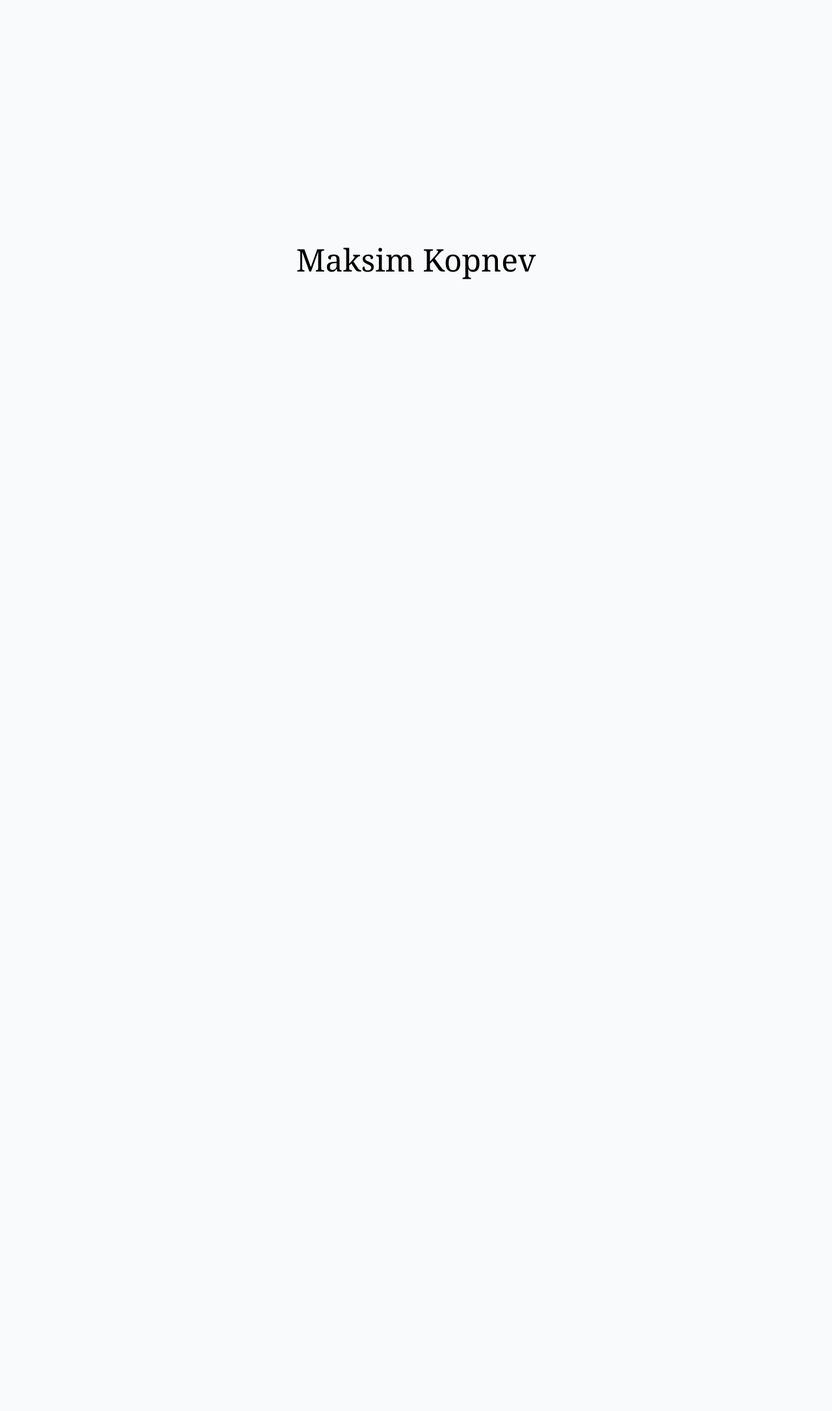
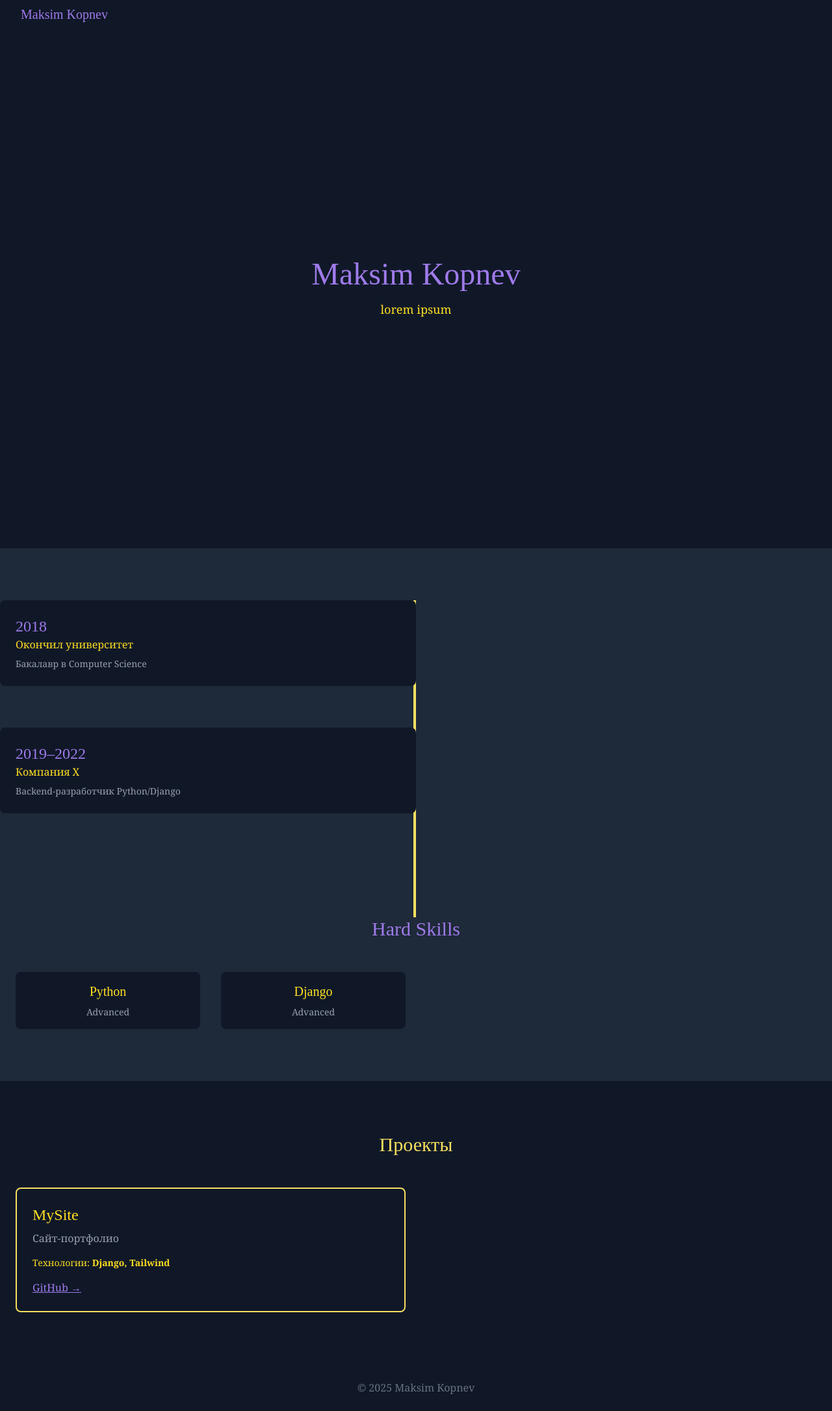
Before and after one commit to Oladiy2504/web_resume, a Django app: page / in a window 1280 px wide. Before the commit the page is almost empty. Shown: the whole page at 65% size. Before the commit the page ends 430 px from the top, so only its background shows below. Run offline with Django 5.2, Linux system fonts and the light colour scheme; some libraries are stand-ins or nearby versions.

Commit message:
Structure commit 1
- Реализована примерная структура сайта

- Разобрался с добавлением своих стилей с автоматическим префиксом

```diff
--- a/manage.py
+++ b/manage.py
@@ -1,11 +1,9 @@
 #!/usr/bin/env python
-"""Django's command-line utility for administrative tasks."""
 import os
 import sys
 
 
 def main():
-    """Run administrative tasks."""
     os.environ.setdefault('DJANGO_SETTINGS_MODULE', 'mysite.settings')
     try:
         from django.core.management import execute_from_command_line
--- a/resume/templates/resume/home.html
+++ b/resume/templates/resume/home.html
@@ -1,7 +1,72 @@
 {% extends "base.html" %}
-{% block title %}{{ name }} — Резюме{% endblock %}
+{% block title %}{{ name }}{% endblock %}
 {% block content %}
-<section class="flex items-center justify-center h-screen">
-    <h1 class="text-5xl">{{ name }}</h1>
+<header class="sticky top-0 bg-gray-900 z-10 flex items-center px-6 py-2">
+  <h1 class="ml-2 text-xl font-display text-torch-purple">{{ name }}</h1>
+</header>
+
+<section id="hero" class="min-h-screen flex flex-col justify-center items-center text-center bg-gray-900">
+  <div class="flex items-center space-x-6">
+    <div>
+      <h2 class="text-5xl font-display text-torch-purple mb-4">{{ name }}</h2>
+      <p class="text-lg text-yellow-300 max-w-xl">
+        {{ bio_text }}
+      </p>
+    </div>
+  </div>
 </section>
+
+<main class="bg-gray-800 text-yellow-300">
+  <!-- 1. Timeline -->
+  <section id="timeline" class="py-20 relative">
+    <div class="absolute left-1/2 transform -translate-x-1 bg-torch-gold w-1 h-full"></div>
+    <div class="space-y-16">
+      {% for item in timeline %}
+      <div class="flex {{ forloop.counter|divisibleby:2|yesno:'justify-start,justify-end' }}">
+        <div class="w-1/2 {{ forloop.counter|divisibleby:2|yesno:'pr-8,pl-8' }}">
+          <div class="p-6 bg-gray-900 rounded-lg relative before:absolute before:-left-3 before:top-4 before:bg-torch-gold before:w-3 before:h-3 before:rounded-full">
+            <h3 class="font-display text-2xl text-torch-purple">{{ item.year }}</h3>
+            <p>{{ item.title }}</p>
+            <p class="mt-2 text-sm text-gray-400">{{ item.description }}</p>
+          </div>
+        </div>
+      </div>
+      {% endfor %}
+    </div>
+  </section>
+
+    <!-- 2. Hard Skills -->
+  <section id="skills" class="py-20 px-6">
+    <h2 class="text-3xl font-display text-torch-purple text-center mb-12">Hard Skills</h2>
+    <div class="grid grid-cols-2 md:grid-cols-4 gap-8">
+      {% for skill in skills %}
+      <div class="bg-gray-900 p-4 rounded-lg flex flex-col items-center">
+        <span class="text-xl font-display text-yellow-300">{{ skill.name }}</span>
+        <span class="mt-2 text-sm text-gray-400">{{ skill.level }}</span>
+      </div>
+      {% endfor %}
+    </div>
+  </section>
+
+    <!-- 3. Projects -->
+  <section id="projects" class="py-20 px-6 bg-gray-900">
+    <h2 class="text-3xl font-display text-torch-gold text-center mb-12">Проекты</h2>
+    <div class="grid gap-8 lg:grid-cols-2">
+      {% for proj in projects %}
+      <div class="border-2 border-torch-gold rounded-lg overflow-hidden hover:shadow-lg transition-shadow">
+        <div class="p-6">
+          <h3 class="text-2xl font-display text-yellow-300">{{ proj.title }}</h3>
+          <p class="mt-2 text-gray-400">{{ proj.description }}</p>
+          <p class="mt-4 text-sm">Технологии: <strong>{{ proj.tech }}</strong></p>
+          <a href="{{ proj.url }}" target="_blank" class="inline-block mt-4 text-torch-purple underline">GitHub →</a>
+        </div>
+      </div>
+      {% endfor %}
+    </div>
+  </section>
+</main>
+
+<footer class="py-6 bg-gray-900 text-center text-gray-500">
+  © 2025 {{ name }}
+</footer>
 {% endblock %}
--- a/resume/views.py
+++ b/resume/views.py
@@ -1,8 +1,25 @@
 from django.shortcuts import render
 
 def home(request):
+    timeline = [
+        {'year': '2018', 'title': 'Окончил университет', 'description': 'Бакалавр в Computer Science'},
+        {'year': '2019–2022', 'title': 'Компания X', 'description': 'Backend-разработчик Python/Django'}
+    ]
+    skills = [
+        {'name': 'Python', 'level': 'Advanced'},
+        {'name': 'Django', 'level': 'Advanced'}
+    ]
+    projects = [
+        {'title': 'MySite', 'description': 'Сайт-портфолио', 'tech': 'Django, Tailwind',
+         'url': 'https://github.com/...'}
+    ]
+    bio_text = "lorem ipsum"
     context = {
         'name': 'Maksim Kopnev',
         'position': 'Backend‑разработчик',
+        'timeline': timeline,
+        'skills': skills,
+        'projects': projects,
+        'bio_text': bio_text
     }
     return render(request, 'resume/home.html', context)
--- a/theme/static/css/dist/styles.css
+++ b/theme/static/css/dist/styles.css
@@ -8,16 +8,37 @@
     --font-serif: ui-serif, Georgia, Cambria, "Times New Roman", Times, serif;
     --font-mono: ui-monospace, SFMono-Regular, Menlo, Monaco, Consolas, "Liberation Mono",
       "Courier New", monospace;
-    --color-purple-600: oklch(55.8% 0.288 302.321);
+    --color-yellow-300: oklch(90.5% 0.182 98.111);
     --color-gray-50: oklch(98.5% 0.002 247.839);
-    --color-gray-100: oklch(96.7% 0.003 264.542);
+    --color-gray-400: oklch(70.7% 0.022 261.325);
+    --color-gray-500: oklch(55.1% 0.027 264.364);
+    --color-gray-800: oklch(27.8% 0.033 256.848);
+    --color-gray-900: oklch(21% 0.034 264.665);
     --color-black: #000;
+    --spacing: 0.25rem;
+    --container-xl: 36rem;
+    --text-sm: 0.875rem;
+    --text-sm--line-height: calc(1.25 / 0.875);
+    --text-lg: 1.125rem;
+    --text-lg--line-height: calc(1.75 / 1.125);
+    --text-xl: 1.25rem;
+    --text-xl--line-height: calc(1.75 / 1.25);
+    --text-2xl: 1.5rem;
+    --text-2xl--line-height: calc(2 / 1.5);
+    --text-3xl: 1.875rem;
+    --text-3xl--line-height: calc(2.25 / 1.875);
     --text-5xl: 3rem;
     --text-5xl--line-height: 1;
     --tracking-normal: 0em;
     --leading-normal: 1.5;
+    --radius-lg: 0.5rem;
+    --default-transition-duration: 150ms;
+    --default-transition-timing-function: cubic-bezier(0.4, 0, 0.2, 1);
     --default-font-family: var(--font-sans);
     --default-mono-font-family: var(--font-mono);
+    --color-torch-purple: #9f7aea;
+    --color-torch-gold: #f6e05e;
+    --font-display: Merriweather, serif;
   }
 }
 @layer base {
@@ -30,6 +51,8 @@
   html, :host {
     line-height: 1.5;
     -webkit-text-size-adjust: 100%;
+    -moz-tab-size: 4;
+      -o-tab-size: 4;
          tab-size: 4;
     font-family: var(--default-font-family, ui-sans-serif, system-ui, sans-serif, "Apple Color Emoji", "Segoe UI Emoji", "Segoe UI Symbol", "Noto Color Emoji");
     font-feature-settings: var(--default-font-feature-settings, normal);
@@ -122,15 +145,22 @@
   ::file-selector-button {
     margin-inline-end: 4px;
   }
+  ::-moz-placeholder {
+    opacity: 1;
+  }
   ::placeholder {
     opacity: 1;
   }
   @supports (not (-webkit-appearance: -apple-pay-button))  or (contain-intrinsic-size: 1px) {
+    ::-moz-placeholder {
+      color: currentcolor;
+      @supports (color: color-mix(in lab, red, red)) {
+        color: color-mix(in oklab, currentcolor 50%, transparent);
+      }
+    }
     ::placeholder {
       color: currentcolor;
-    }
       @supports (color: color-mix(in lab, red, red)) {
-      ::placeholder {
         color: color-mix(in oklab, currentcolor 50%, transparent);
       }
     }
@@ -158,6 +188,8 @@
     box-shadow: none;
   }
   button, input:where([type="button"], [type="reset"], [type="submit"]), ::file-selector-button {
+    -webkit-appearance: button;
+       -moz-appearance: button;
             appearance: button;
   }
   ::-webkit-inner-spin-button, ::-webkit-outer-spin-button {
@@ -168,90 +200,113 @@
   }
 }
 @layer utilities {
-  .list {
+  .timeline {
+    position: relative;
     display: flex;
-    flex-direction: column;
-    font-size: 0.875rem;
-  }
-  .list :where(.list-row) {
-    --list-grid-cols: minmax(0, auto) 1fr;
+    > li {
       position: relative;
       display: grid;
-    grid-auto-flow: column;
-    gap: calc(0.25rem * 4);
-    border-radius: var(--radius-box);
-    padding: calc(0.25rem * 4);
-    word-break: break-word;
-    grid-template-columns: var(--list-grid-cols);
+      flex-shrink: 0;
+      align-items: center;
+      grid-template-rows: var(--timeline-row-start, minmax(0, 1fr)) auto var( --timeline-row-end, minmax(0, 1fr) );
+      grid-template-columns: var(--timeline-col-start, minmax(0, 1fr)) auto var( --timeline-col-end, minmax(0, 1fr) );
+      > hr {
+        border: none;
+        width: 100%;
+        &:first-child {
+          grid-column-start: 1;
+          grid-row-start: 2;
         }
-  .list :where(.list-row):has(.list-col-grow:nth-child(1)) {
-    --list-grid-cols: 1fr;
+        &:last-child {
+          grid-column-start: 3;
+          grid-column-end: none;
+          grid-row-start: 2;
+          grid-row-end: auto;
         }
-  .list :where(.list-row):has(.list-col-grow:nth-child(2)) {
-    --list-grid-cols: minmax(0, auto) 1fr;
+        @media print {
+          border: 0.1px solid var(--color-base-300);
         }
-  .list :where(.list-row):has(.list-col-grow:nth-child(3)) {
-    --list-grid-cols: minmax(0, auto) minmax(0, auto) 1fr;
       }
-  .list :where(.list-row):has(.list-col-grow:nth-child(4)) {
-    --list-grid-cols: minmax(0, auto) minmax(0, auto) minmax(0, auto) 1fr;
     }
-  .list :where(.list-row):has(.list-col-grow:nth-child(5)) {
-    --list-grid-cols: minmax(0, auto) minmax(0, auto) minmax(0, auto) minmax(0, auto) 1fr;
+    :where(hr) {
+      height: calc(0.25rem * 1);
+      background-color: var(--color-base-300);
     }
-  .list :where(.list-row):has(.list-col-grow:nth-child(6)) {
-    --list-grid-cols: minmax(0, auto) minmax(0, auto) minmax(0, auto) minmax(0, auto)
-        minmax(0, auto) 1fr;
+    &:has(.timeline-middle hr) {
+      &:first-child {
+        border-start-start-radius: 0;
+        border-end-start-radius: 0;
+        border-start-end-radius: var(--radius-selector);
+        border-end-end-radius: var(--radius-selector);
       }
-  .list :where(.list-row) :not(.list-col-wrap) {
-    grid-row-start: 1;
+      &:last-child {
+        border-start-start-radius: var(--radius-selector);
+        border-end-start-radius: var(--radius-selector);
+        border-start-end-radius: 0;
+        border-end-end-radius: 0;
       }
-  .list > :not(:last-child).list-row:after, .list > :not(:last-child) .list-row:after {
-    content: "";
-    border-bottom: var(--border) solid;
-    inset-inline: var(--radius-box);
+    }
+    &:not(:has(.timeline-middle)) {
+      :first-child hr:last-child {
+        border-start-start-radius: var(--radius-selector);
+        border-end-start-radius: var(--radius-selector);
+        border-start-end-radius: 0;
+        border-end-end-radius: 0;
+      }
+      :last-child hr:first-child {
+        border-start-start-radius: 0;
+        border-end-start-radius: 0;
+        border-start-end-radius: var(--radius-selector);
+        border-end-end-radius: var(--radius-selector);
+      }
+    }
+  }
+  .absolute {
     position: absolute;
-    bottom: calc(0.25rem * 0);
-    border-color: var(--color-base-content);
   }
-  @supports (color: color-mix(in lab, red, red)) {
-    .list > :not(:last-child).list-row:after, .list > :not(:last-child) .list-row:after {
-      border-color: color-mix(in oklab, var(--color-base-content) 5%, transparent);
-    }
+  .relative {
+    position: relative;
   }
   .static {
     position: static;
   }
-  .container {
+  .sticky {
+    position: sticky;
+  }
+  .top-0 {
+    top: calc(var(--spacing) * 0);
+  }
+  .left-1\/2 {
+    left: calc(1/2 * 100%);
+  }
+  .z-10 {
+    z-index: 10;
+  }
+  .hero {
+    display: grid;
     width: 100%;
-  }
-  @media (width >= 40rem) {
-    .container {
-      max-width: 40rem;
+    place-items: center;
+    background-size: cover;
+    background-position: center;
+    & > * {
+      grid-column-start: 1;
+      grid-row-start: 1;
     }
   }
-  @media (width >= 48rem) {
-    .container {
-      max-width: 48rem;
+  .mt-2 {
+    margin-top: calc(var(--spacing) * 2);
   }
+  .mt-4 {
+    margin-top: calc(var(--spacing) * 4);
   }
-  @media (width >= 64rem) {
-    .container {
-      max-width: 64rem;
+  .mb-4 {
+    margin-bottom: calc(var(--spacing) * 4);
   }
+  .mb-12 {
+    margin-bottom: calc(var(--spacing) * 12);
   }
-  @media (width >= 80rem) {
-    .container {
-      max-width: 80rem;
-    }
-  }
-  @media (width >= 96rem) {
-    .container {
-      max-width: 96rem;
-    }
-  }
-  .mx-auto {
-    margin-inline: auto;
+  .ml-2 {
+    margin-left: calc(var(--spacing) * 2);
   }
   .block {
     display: block;
@@ -259,8 +314,39 @@
   .flex {
     display: flex;
   }
-  .h-screen {
-    height: 100vh;
+  .grid {
+    display: grid;
+  }
+  .inline-block {
+    display: inline-block;
+  }
+  .h-full {
+    height: 100%;
+  }
+  .min-h-screen {
+    min-height: 100vh;
+  }
+  .w-1 {
+    width: calc(var(--spacing) * 1);
+  }
+  .w-1\/2 {
+    width: calc(1/2 * 100%);
+  }
+  .max-w-xl {
+    max-width: var(--container-xl);
+  }
+  .-translate-x-1 {
+    --tw-translate-x: calc(var(--spacing) * -1);
+    translate: var(--tw-translate-x) var(--tw-translate-y);
+  }
+  .transform {
+    transform: var(--tw-rotate-x,) var(--tw-rotate-y,) var(--tw-rotate-z,) var(--tw-skew-x,) var(--tw-skew-y,);
+  }
+  .grid-cols-2 {
+    grid-template-columns: repeat(2, minmax(0, 1fr));
+  }
+  .flex-col {
+    flex-direction: column;
   }
   .items-center {
     align-items: center;
@@ -268,21 +354,98 @@
   .justify-center {
     justify-content: center;
   }
+  .gap-8 {
+    gap: calc(var(--spacing) * 8);
+  }
+  .space-y-16 {
+    :where(& > :not(:last-child)) {
+      --tw-space-y-reverse: 0;
+      margin-block-start: calc(calc(var(--spacing) * 16) * var(--tw-space-y-reverse));
+      margin-block-end: calc(calc(var(--spacing) * 16) * calc(1 - var(--tw-space-y-reverse)));
+    }
+  }
+  .space-x-6 {
+    :where(& > :not(:last-child)) {
+      --tw-space-x-reverse: 0;
+      margin-inline-start: calc(calc(var(--spacing) * 6) * var(--tw-space-x-reverse));
+      margin-inline-end: calc(calc(var(--spacing) * 6) * calc(1 - var(--tw-space-x-reverse)));
+    }
+  }
+  .overflow-hidden {
+    overflow: hidden;
+  }
+  .rounded-lg {
+    border-radius: var(--radius-lg);
+  }
+  .border-2 {
+    border-style: var(--tw-border-style);
+    border-width: 2px;
+  }
+  .border-torch-gold {
+    border-color: var(--color-torch-gold);
+  }
   .bg-gray-50 {
     background-color: var(--color-gray-50);
   }
-  .bg-gray-100 {
-    background-color: var(--color-gray-100);
+  .bg-gray-800 {
+    background-color: var(--color-gray-800);
   }
-  .bg-purple-600 {
-    background-color: var(--color-purple-600);
+  .bg-gray-900 {
+    background-color: var(--color-gray-900);
+  }
+  .bg-torch-gold {
+    background-color: var(--color-torch-gold);
+  }
+  .p-4 {
+    padding: calc(var(--spacing) * 4);
+  }
+  .p-6 {
+    padding: calc(var(--spacing) * 6);
+  }
+  .px-6 {
+    padding-inline: calc(var(--spacing) * 6);
+  }
+  .py-2 {
+    padding-block: calc(var(--spacing) * 2);
+  }
+  .py-6 {
+    padding-block: calc(var(--spacing) * 6);
+  }
+  .py-20 {
+    padding-block: calc(var(--spacing) * 20);
+  }
+  .text-center {
+    text-align: center;
+  }
+  .font-display {
+    font-family: var(--font-display);
   }
   .font-serif {
     font-family: var(--font-serif);
   }
+  .text-2xl {
+    font-size: var(--text-2xl);
+    line-height: var(--tw-leading, var(--text-2xl--line-height));
+  }
+  .text-3xl {
+    font-size: var(--text-3xl);
+    line-height: var(--tw-leading, var(--text-3xl--line-height));
+  }
   .text-5xl {
     font-size: var(--text-5xl);
     line-height: var(--tw-leading, var(--text-5xl--line-height));
+  }
+  .text-lg {
+    font-size: var(--text-lg);
+    line-height: var(--tw-leading, var(--text-lg--line-height));
+  }
+  .text-sm {
+    font-size: var(--text-sm);
+    line-height: var(--tw-leading, var(--text-sm--line-height));
+  }
+  .text-xl {
+    font-size: var(--text-xl);
+    line-height: var(--tw-leading, var(--text-xl--line-height));
   }
   .leading-normal {
     --tw-leading: var(--leading-normal);
@@ -294,6 +457,89 @@
   }
   .text-black {
     color: var(--color-black);
+  }
+  .text-gray-400 {
+    color: var(--color-gray-400);
+  }
+  .text-gray-500 {
+    color: var(--color-gray-500);
+  }
+  .text-torch-gold {
+    color: var(--color-torch-gold);
+  }
+  .text-torch-purple {
+    color: var(--color-torch-purple);
+  }
+  .text-yellow-300 {
+    color: var(--color-yellow-300);
+  }
+  .underline {
+    text-decoration-line: underline;
+  }
+  .transition-shadow {
+    transition-property: box-shadow;
+    transition-timing-function: var(--tw-ease, var(--default-transition-timing-function));
+    transition-duration: var(--tw-duration, var(--default-transition-duration));
+  }
+  .before\:absolute {
+    &::before {
+      content: var(--tw-content);
+      position: absolute;
+    }
+  }
+  .before\:top-4 {
+    &::before {
+      content: var(--tw-content);
+      top: calc(var(--spacing) * 4);
+    }
+  }
+  .before\:-left-3 {
+    &::before {
+      content: var(--tw-content);
+      left: calc(var(--spacing) * -3);
+    }
+  }
+  .before\:h-3 {
+    &::before {
+      content: var(--tw-content);
+      height: calc(var(--spacing) * 3);
+    }
+  }
+  .before\:w-3 {
+    &::before {
+      content: var(--tw-content);
+      width: calc(var(--spacing) * 3);
+    }
+  }
+  .before\:rounded-full {
+    &::before {
+      content: var(--tw-content);
+      border-radius: calc(infinity * 1px);
+    }
+  }
+  .before\:bg-torch-gold {
+    &::before {
+      content: var(--tw-content);
+      background-color: var(--color-torch-gold);
+    }
+  }
+  .hover\:shadow-lg {
+    &:hover {
+      @media (hover: hover) {
+        --tw-shadow: 0 10px 15px -3px var(--tw-shadow-color, rgb(0 0 0 / 0.1)), 0 4px 6px -4px var(--tw-shadow-color, rgb(0 0 0 / 0.1));
+        box-shadow: var(--tw-inset-shadow), var(--tw-inset-ring-shadow), var(--tw-ring-offset-shadow), var(--tw-ring-shadow), var(--tw-shadow);
+      }
+    }
+  }
+  .md\:grid-cols-4 {
+    @media (width >= 48rem) {
+      grid-template-columns: repeat(4, minmax(0, 1fr));
+    }
+  }
+  .lg\:grid-cols-2 {
+    @media (width >= 64rem) {
+      grid-template-columns: repeat(2, minmax(0, 1fr));
+    }
   }
 }
 @layer base {
@@ -458,9 +704,7 @@
     scrollbar-gutter: stable;
     background-image: linear-gradient(var(--color-base-100), var(--color-base-100));
     --root-bg: var(--color-base-100);
-  }
     @supports (color: color-mix(in lab, red, red)) {
-    :where( :root:has( .modal-open, .modal[open], .modal:target, .modal-toggle:checked, .drawer:not(.drawer-open) > .drawer-toggle:checked ) ) {
       --root-bg: color-mix(in srgb, var(--color-base-100), oklch(0% 0 0) 40%);
     }
   }
@@ -471,9 +715,7 @@
 @layer base {
   :root {
     scrollbar-color: currentColor #0000;
-  }
     @supports (color: color-mix(in lab, red, red)) {
-    :root {
       scrollbar-color: color-mix(in oklch, currentColor 35%, #0000) #0000;
     }
   }
@@ -520,6 +762,56 @@
     opacity: 1;
   }
 }
+@property --tw-translate-x {
+  syntax: "*";
+  inherits: false;
+  initial-value: 0;
+}
+@property --tw-translate-y {
+  syntax: "*";
+  inherits: false;
+  initial-value: 0;
+}
+@property --tw-translate-z {
+  syntax: "*";
+  inherits: false;
+  initial-value: 0;
+}
+@property --tw-rotate-x {
+  syntax: "*";
+  inherits: false;
+}
+@property --tw-rotate-y {
+  syntax: "*";
+  inherits: false;
+}
+@property --tw-rotate-z {
+  syntax: "*";
+  inherits: false;
+}
+@property --tw-skew-x {
+  syntax: "*";
+  inherits: false;
+}
+@property --tw-skew-y {
+  syntax: "*";
+  inherits: false;
+}
+@property --tw-space-y-reverse {
+  syntax: "*";
+  inherits: false;
+  initial-value: 0;
+}
+@property --tw-space-x-reverse {
+  syntax: "*";
+  inherits: false;
+  initial-value: 0;
+}
+@property --tw-border-style {
+  syntax: "*";
+  inherits: false;
+  initial-value: solid;
+}
 @property --tw-leading {
   syntax: "*";
   inherits: false;
@@ -528,11 +820,107 @@
   syntax: "*";
   inherits: false;
 }
+@property --tw-content {
+  syntax: "*";
+  initial-value: "";
+  inherits: false;
+}
+@property --tw-shadow {
+  syntax: "*";
+  inherits: false;
+  initial-value: 0 0 #0000;
+}
+@property --tw-shadow-color {
+  syntax: "*";
+  inherits: false;
+}
+@property --tw-shadow-alpha {
+  syntax: "<percentage>";
+  inherits: false;
+  initial-value: 100%;
+}
+@property --tw-inset-shadow {
+  syntax: "*";
+  inherits: false;
+  initial-value: 0 0 #0000;
+}
+@property --tw-inset-shadow-color {
+  syntax: "*";
+  inherits: false;
+}
+@property --tw-inset-shadow-alpha {
+  syntax: "<percentage>";
+  inherits: false;
+  initial-value: 100%;
+}
+@property --tw-ring-color {
+  syntax: "*";
+  inherits: false;
+}
+@property --tw-ring-shadow {
+  syntax: "*";
+  inherits: false;
+  initial-value: 0 0 #0000;
+}
+@property --tw-inset-ring-color {
+  syntax: "*";
+  inherits: false;
+}
+@property --tw-inset-ring-shadow {
+  syntax: "*";
+  inherits: false;
+  initial-value: 0 0 #0000;
+}
+@property --tw-ring-inset {
+  syntax: "*";
+  inherits: false;
+}
+@property --tw-ring-offset-width {
+  syntax: "<length>";
+  inherits: false;
+  initial-value: 0px;
+}
+@property --tw-ring-offset-color {
+  syntax: "*";
+  inherits: false;
+  initial-value: #fff;
+}
+@property --tw-ring-offset-shadow {
+  syntax: "*";
+  inherits: false;
+  initial-value: 0 0 #0000;
+}
 @layer properties {
   @supports ((-webkit-hyphens: none) and (not (margin-trim: inline))) or ((-moz-orient: inline) and (not (color:rgb(from red r g b)))) {
     *, ::before, ::after, ::backdrop {
+      --tw-translate-x: 0;
+      --tw-translate-y: 0;
+      --tw-translate-z: 0;
+      --tw-rotate-x: initial;
+      --tw-rotate-y: initial;
+      --tw-rotate-z: initial;
+      --tw-skew-x: initial;
+      --tw-skew-y: initial;
+      --tw-space-y-reverse: 0;
+      --tw-space-x-reverse: 0;
+      --tw-border-style: solid;
       --tw-leading: initial;
       --tw-tracking: initial;
+      --tw-content: "";
+      --tw-shadow: 0 0 #0000;
+      --tw-shadow-color: initial;
+      --tw-shadow-alpha: 100%;
+      --tw-inset-shadow: 0 0 #0000;
+      --tw-inset-shadow-color: initial;
+      --tw-inset-shadow-alpha: 100%;
+      --tw-ring-color: initial;
+      --tw-ring-shadow: 0 0 #0000;
+      --tw-inset-ring-color: initial;
+      --tw-inset-ring-shadow: 0 0 #0000;
+      --tw-ring-inset: initial;
+      --tw-ring-offset-width: 0px;
+      --tw-ring-offset-color: #fff;
+      --tw-ring-offset-shadow: 0 0 #0000;
     }
   }
 }
--- a/theme/static_src/postcss.config.js
+++ b/theme/static_src/postcss.config.js
@@ -1,7 +1,6 @@
 module.exports = {
   plugins: {
     "@tailwindcss/postcss": {},
-    "postcss-simple-vars": {},
-    "postcss-nested": {}
-  },
+    autoprefixer: {},
+  }
 }
--- a/theme/templates/base.html
+++ b/theme/templates/base.html
@@ -6,18 +6,13 @@
     <meta name="viewport" content="width=device-width, initial-scale=1.0">
     <title>{% block title %}Моё резюме{% endblock %}</title>
     {% block head_css %}
-      {% tailwind_css %}
+        {% tailwind_css %}
     {% endblock %}
 </head>
 <body class="bg-gray-50 text-black font-serif leading-normal tracking-normal">
 
-  <div class="container mx-auto">
-    {% block content %}
-    {% endblock %}
-  </div>
+{% block content %}
+{% endblock %}
 
-  {% block footer_js %}
-    {# если у вас будут скрипты tailwind_js или другие #}
-  {% endblock %}
 </body>
 </html>
```
Also changed, not shown: theme/static_src/package.json (+4 -3 lines), theme/static_src/src/css/styles.css (added, +17 -0 lines), theme/static_src/src/styles.css (deleted, +0 -11 lines), theme/static_src/package-lock.json. Lines whose indentation alone changed are shown as unchanged.
